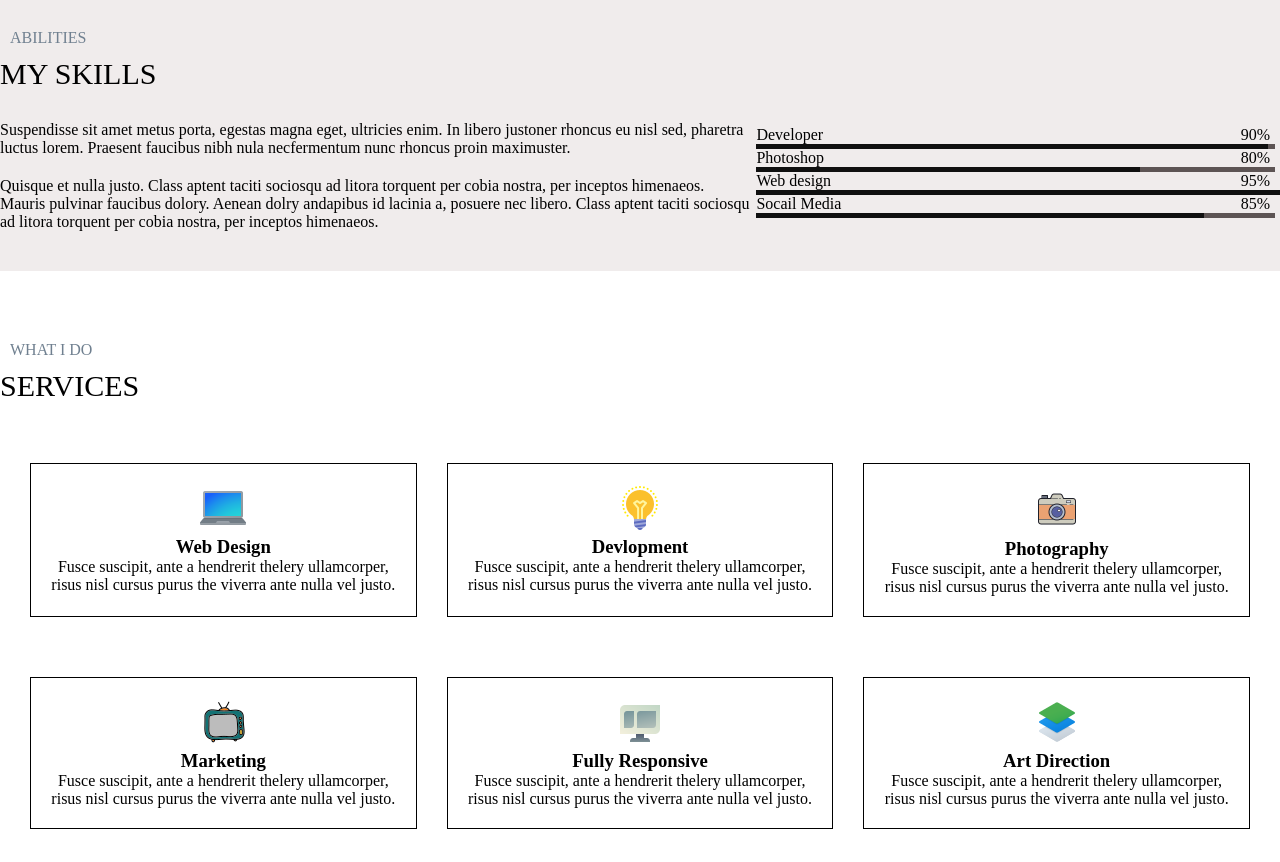
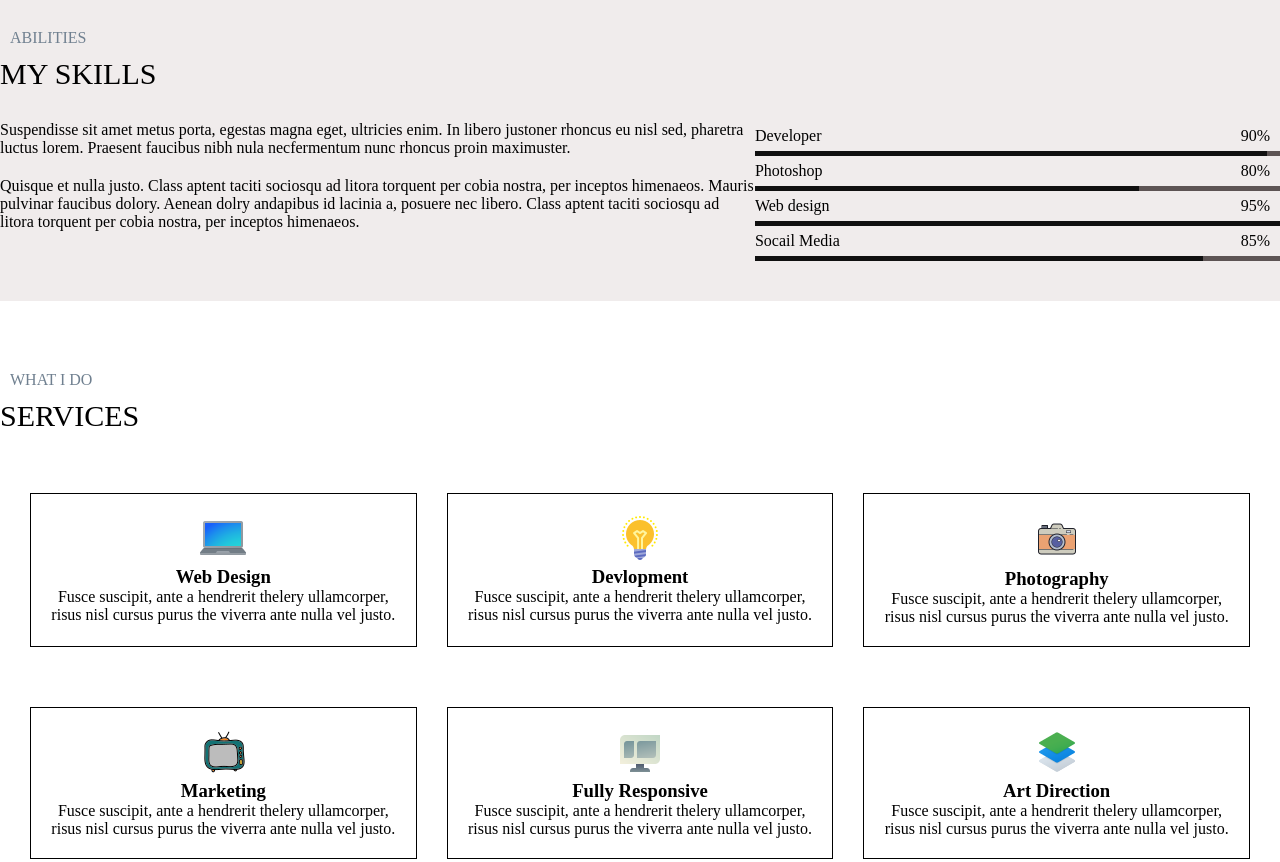
Before and after one commit to websarfaraj/html-resume, a plain HTML site: page index.html in a window 1280 px wide. Shown: the part 1220-2082 px from the top of the page. Drawn offline with Linux system fonts and the light colour scheme; a web font is replaced by a local one.

Commit message:
Add files via upload

```diff
--- a/style.css
+++ b/style.css
@@ -182,7 +182,7 @@
 
 .child-skills-progress-bar {
     width: 100%;
-    padding:5px;
+    line-height:30px;
 }
 
 .percent1 {
@@ -783,7 +783,6 @@
 .contact-info-text {
     width: 100%;
     padding: 15px;
-    margin-left: 30px;
     line-height: 60px;
 }
 
```
